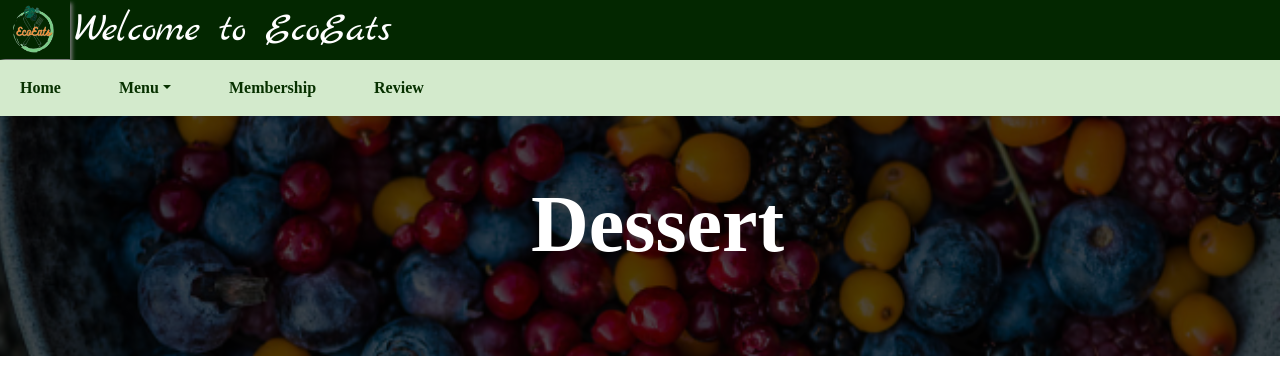
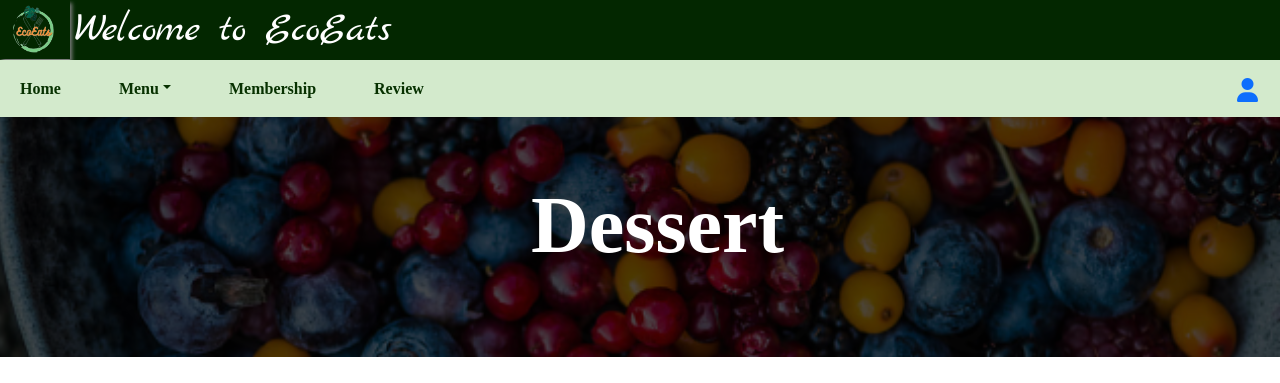
Before and after one commit to Jyosh05/EcoEats, a Flask app: page /dessert in a window 1280 px wide; the page is wider, and only the part inside the window is pictured. Shown: the top 383 px of that part. Run offline with Flask 3, Linux system fonts and the light colour scheme; some libraries are stand-ins or nearby versions; some web fonts are replaced.

Commit message:
profile page

```diff
--- a/Static/css/nav_bar.css
+++ b/Static/css/nav_bar.css
@@ -92,3 +92,10 @@ nav{
     font-weight: bold;
     border-bottom: 1px solid #000;
 }
+
+
+.profile{
+padding-right:10px;
+padding-top:5px;
+font-size:150%;
+}
--- a/__init__.py
+++ b/__init__.py
@@ -35,6 +35,9 @@ def dinner():
 def dessert():
     return render_template('dessert.html')
 
+@app.route("/profile")
+def profile():
+    return render_template('profile.html')
 
 
 @app.route('/createUser', methods = ['GET', 'POST'])
--- a/templates/includes/_navbar.html
+++ b/templates/includes/_navbar.html
@@ -3,6 +3,7 @@
 <link rel="preconnect" href="https://fonts.googleapis.com">
 <link rel="preconnect" href="https://fonts.gstatic.com" crossorigin>
 <link href="https://fonts.googleapis.com/css2?family=Khula:wght@300&family=Nova+Square&family=Poppins&family=Roboto&display=swap" rel="stylesheet">
+<script src="https://kit.fontawesome.com/ea5763dd29.js" crossorigin="anonymous"></script>
 
 <!-- font for the welcome bar -->
 <link rel="preconnect" href="https://fonts.googleapis.com">
@@ -48,5 +49,12 @@
 
       </ul>
     </div>
+
+    <a href="/profile">
+      <div class="profile">
+        <i class="fa-solid fa-user"></i>
+      </div>
+    </a>
+
   </div>
 </nav>
--- /dev/null
+++ b/templates/profile.html
@@ -0,0 +1,4 @@
+{% extends 'base.html' %}
+{% block content %}
+<p>USER page</p>
+{% endblock %}
```
